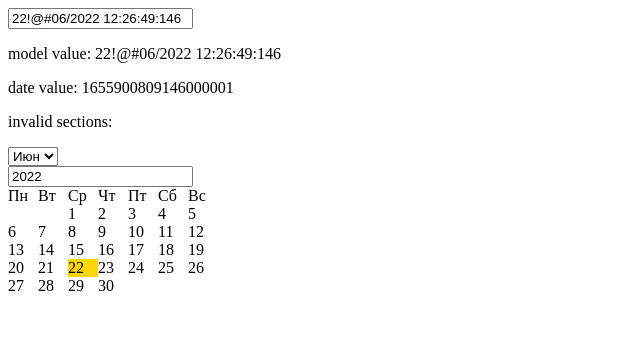
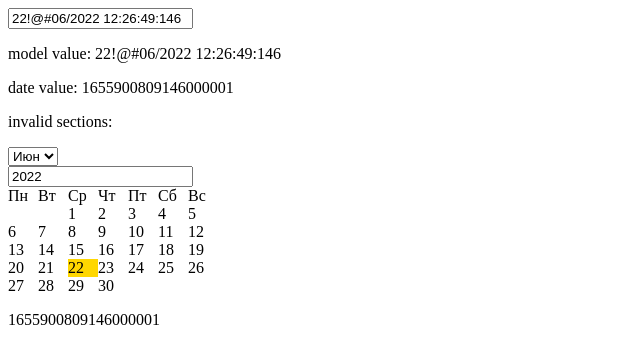
Before and after one commit to GazpachoGit/DateEditor, an Angular app: page / in a window 1280 px wide. Shown: the top 364 px of the page, without its empty margins (0-640 px from the left). Built offline with nearby package versions, Linux system fonts and the light colour scheme.

Commit message:
connect datepicker with dateeditor

```diff
--- a/src/app/app-date-editor/app-date-editor.component.html
+++ b/src/app/app-date-editor/app-date-editor.component.html
@@ -2,4 +2,4 @@
 <p>model value: {{value}}</p>
 <p>date value: {{internalValue}}</p>
 <p>{{invalidMessage}}</p>
-<app-date-picker [date]="internalValue" [mode]="inputMode"></app-date-picker>
+<app-date-picker [mode]="inputMode" [date]="internalValue" (onDateChange)="onPickerDateChange($event)"></app-date-picker>
--- a/src/app/app-date-editor/app-date-editor.component.ts
+++ b/src/app/app-date-editor/app-date-editor.component.ts
@@ -166,7 +166,7 @@ export class AppDateEditorComponent {
   // date picker будет изменять this.value
   updateInternalValue() {
     if (!this.doFullValidation(this.value)) {
-      this.internalValue = ""
+      this.internalValue = null
       return
     }
     //апдейт измененых значений
@@ -216,4 +216,7 @@ export class AppDateEditorComponent {
     }
     return isValid
   }
+  onPickerDateChange(event: string) {
+    this.value = this.getStringValue(event)
+  }
 }
--- a/src/app/date-picker/date-picker.component.html
+++ b/src/app/date-picker/date-picker.component.html
@@ -1,11 +1,11 @@
 <div class="calendar">
     <span>
-      <select name="month" [(ngModel)]="selectedMonth" (change)="getMonthLayout()">
+      <select name="month" [(ngModel)]="selectedMonth" (change)="onChange()">
         <option *ngFor="let month of monthes" [value]="month.value">{{month.title}}</option>
       </select>
     </span>
     <span>
-      <input type="number" [(ngModel)]="selectedYear" (blur)="getMonthLayout()"/>
+      <input type="number" [(ngModel)]="selectedYear" (blur)="onChange()"/>
     </span>
     <br>
     <span *ngFor='let weekDay of weekDaysName' class="day">
@@ -16,3 +16,4 @@
       {{ day?.date }}
     </span>
   </div>
+  <p>{{internalDate}}</p>
--- a/src/app/date-picker/date-picker.component.ts
+++ b/src/app/date-picker/date-picker.component.ts
@@ -1,4 +1,4 @@
-import { Component, Input, OnInit } from '@angular/core';
+import { Component, EventEmitter, Input, OnInit, Output } from '@angular/core';
 
 interface Day {
   date: number,
@@ -17,14 +17,52 @@ interface MonthOption {
   styleUrls: ['./date-picker.component.css']
 })
 export class DatePickerComponent {
-  @Input('date') inputDate: string | null
+  @Output() onDateChange = new EventEmitter<string>()
   @Input('mode') inputMode: string
+  @Input('date')
+  set inputDateString(value: string | null) {
+    let date: Date
+    if (value && Number(value)) {
+      if (this.inputMode == 'nano') {
+        date = new Date(Number(value.slice(0, -6)))
+      } else {
+        date = new Date(Number(value))
+      }
+    } else {
+      date = new Date()
+    }
+    this._inputDateString = value as string
+    this.inputDate = date
+    this.selectedDate = date.getDate()
+    this.selectedMonth = date.getMonth()
+    this.selectedYear = date.getFullYear()
+    this.getMonthLayout()
+  }
+  get inputDateString(): string {
+    return this._inputDateString
+  }
+
+  get internalDate() {
+    let newDate = new Date(this.selectedYear, this.selectedMonth, this.selectedDate, this.inputDate.getHours(), this.inputDate.getMinutes(), this.inputDate.getSeconds())
+    let stringNewDate = newDate.valueOf().toString().slice(0, -3)
+
+    stringNewDate += this.inputMode == 'nano' ? this.inputDateString.slice(-9, -6) : this.inputDateString.slice(-3)
+
+    if (this.inputMode == 'nano') stringNewDate += this.inputDateString.slice(-6)
+    return stringNewDate
+  }
+
   weekDaysName = ['Пн', 'Вт', 'Ср', 'Чт', 'Пт', 'Сб', 'Вс']
   monthes: Array<MonthOption> = [{ value: 0, title: 'Янв' }, { value: 1, title: 'Фев' }, { value: 2, title: 'Мар' }, { value: 3, title: 'Апр' }, { value: 4, title: 'Май' }, { value: 5, title: 'Июн' }, { value: 6, title: 'Июл' }, { value: 7, title: 'Авг' }]
+
+  _inputDateString: string
+  inputDate: Date
   monthDays: Array<Day | null>
   selectedDate: number
   selectedMonth: number
   selectedYear: number
+  _internalDate: string
+
 
   getMonthLayout() {
     let firstDay = new Date(this.selectedYear, this.selectedMonth, 1)
@@ -59,22 +97,10 @@ export class DatePickerComponent {
       let date = Number(dateString)
       this.selectedDate = date
     }
+    this.onDateChange.emit(this.internalDate)
   }
-
-  ngOnInit() {
-    let date: Date
-    if (this.inputDate && Number(this.inputDate)) {
-      if (this.inputMode == 'nano') {
-        date = new Date(Number(this.inputDate.slice(0, -6)))
-      } else {
-        date = new Date(Number(this.inputDate))
-      }
-    } else {
-      date = new Date()
-    }
-    this.selectedDate = date.getDate()
-    this.selectedMonth = date.getMonth()
-    this.selectedYear = date.getFullYear()
+  onChange() {
     this.getMonthLayout()
+    this.onDateChange.emit(this.internalDate)
   }
 }
```
